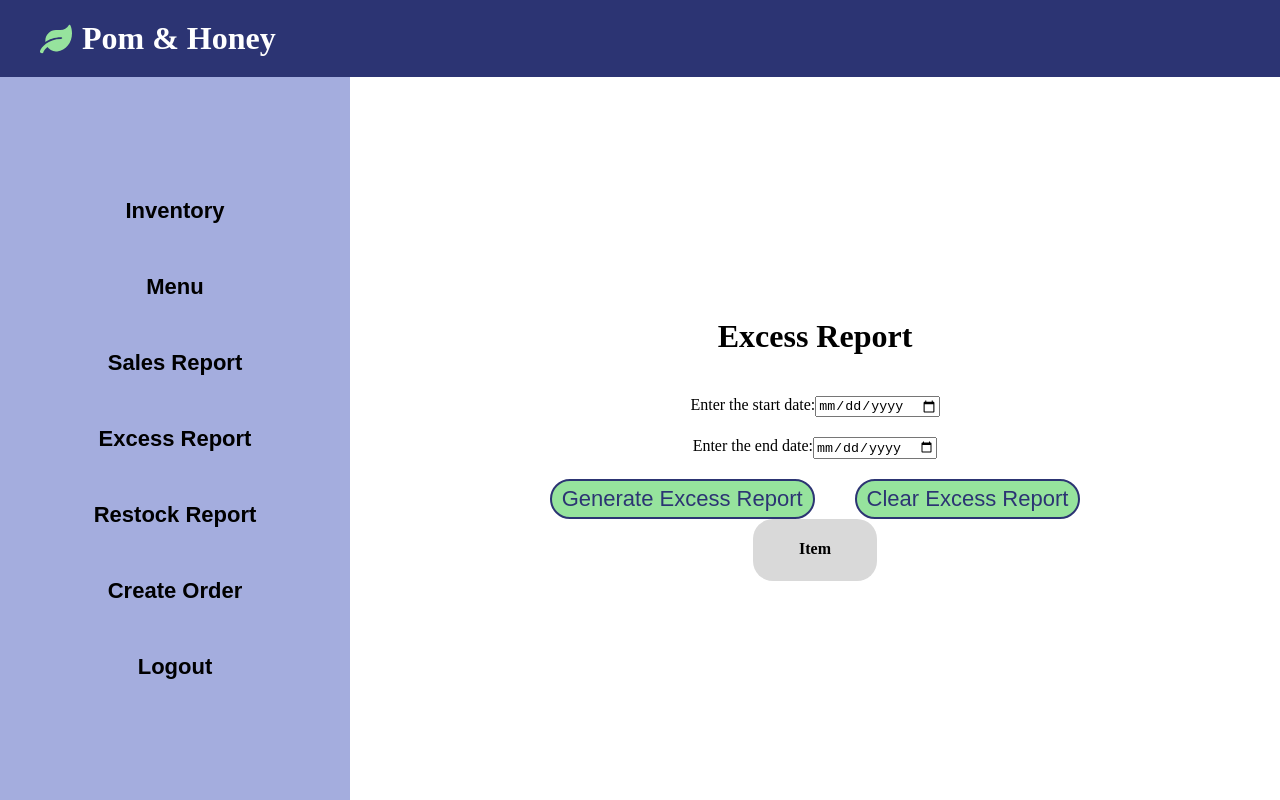
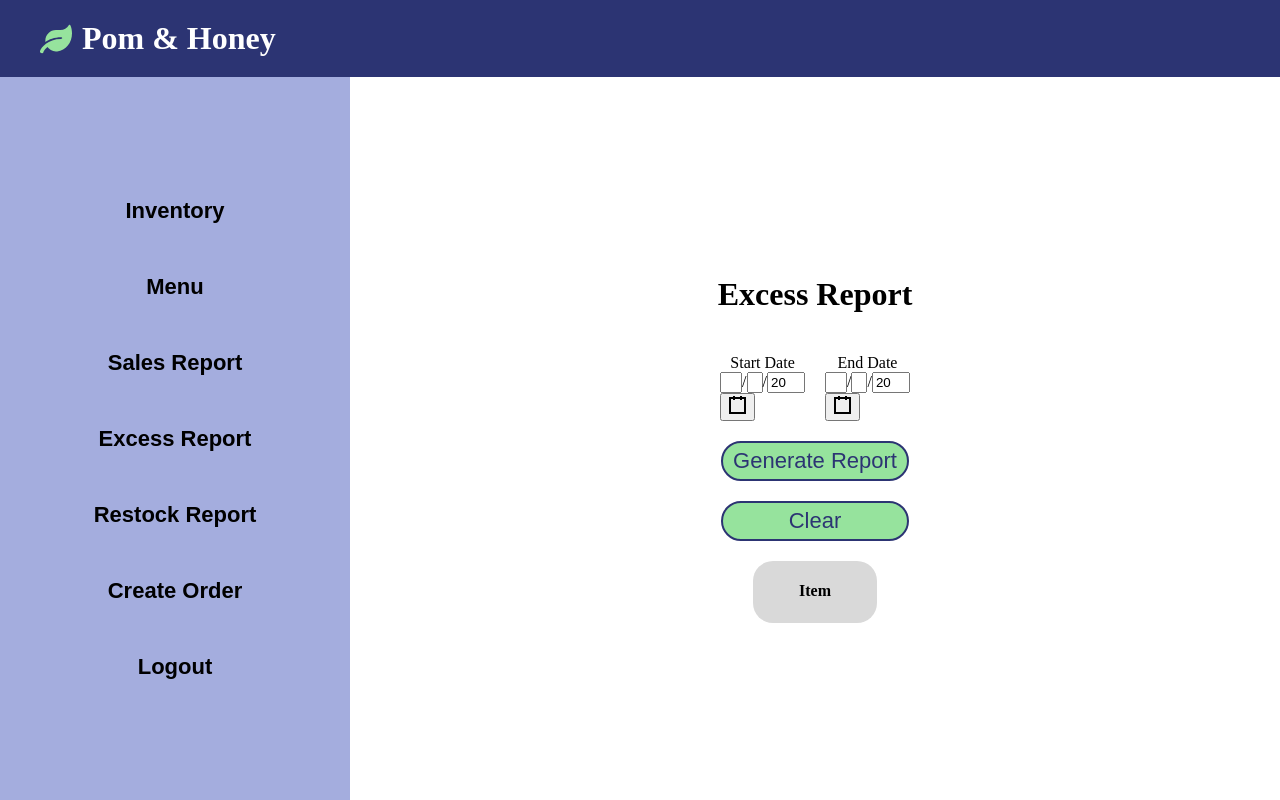
Before and after one commit to ZThygesen/CSCE315_Project3, a React (Create React App) app in the folder front/: page /employee/manager/excess-report in a window 1280 px wide. Built offline with nearby package versions, Linux system fonts and the light colour scheme.

Commit message:
clean up excess and restock reports

```diff
--- a/front/src/pages/manager/ExcessReport.js
+++ b/front/src/pages/manager/ExcessReport.js
@@ -1,63 +1,76 @@
 import { useState } from "react";
+import DatePicker from "react-date-picker";
 import Modal from "../../components/Modal";
 import LoadingSpinner from "../../components/LoadingSpinner";
 
 export default function ExcessReport() {
     const [isLoading, setIsLoading] = useState(false);
-    const [excessItems, setExcessItems] = useState([{}]);
+
+    const [startDate, setStartDate] = useState(new Date());
+    const [endDate, setEndDate] = useState(new Date());
+
+    const [items, setItems] = useState([{}]);
 
     function handleSubmit(e) {
         e.preventDefault();
 
-        const start = document.getElementById("start").value;
-        const end = document.getElementById("end").value;
+        if (startDate > endDate) {
+            alert("Start date cannot be after end date.");
+            return;
+        }
 
-        if(start === '' || end === ''){
-            alert("Please enter all the fields")
-        }
-        else if (start > end) {
-            alert("Invalid Dates")
-        }
-        else {
+        setItems([]);
+
         setIsLoading(true);
-            fetch("/api/excessReport", {
+        fetch("/api/excess-report", {
             method: "POST",
             headers: { "Content-Type": "application/json" },
-                body: JSON.stringify({ start: start, end: end })
+            body: JSON.stringify({ start: startDate, end: endDate })
         })
             .then(res => res.json())
-                .then(excessItems => {
+            .then(items => {
                 setIsLoading(false);
-                    setExcessItems(excessItems.excessItems);
+                setItems(items.items);
             });
-        }
     }
 
     return (
-        <div className="excessReport-container">
+        <div className="excess-report-container">
             <Modal isVisible={isLoading} body={ <LoadingSpinner /> } />
-            <form className="expressReport-form" onSubmit={handleSubmit}>
+            <form className="express-report-form" onSubmit={handleSubmit}>
                 <h1>Excess Report</h1>
+                <div className="excess-report-date-pickers">
                     <div className="excess-report-input">
-                        <label htmlFor="start">Enter the start date:</label>
-                        <input type="date" id="start" name="start" />
+                        <div className="start-date">
+                            Start Date
                         </div>
-
+                        <DatePicker
+                            value={startDate}
+                            onChange={date => setStartDate(date)}
+                            clearIcon={null}
+                        />
+                    </div>
                     <div className="excess-report-input">
-                    <label htmlFor="end">Enter the end date:</label>
-                    <input type="date" id="end" name="end" />
+                        <div className="end-date">
+                            End Date
+                        </div>
+                        <DatePicker
+                            value={endDate}
+                            onChange={date => setEndDate(date)}
+                            clearIcon={null}
+                        />
+                    </div>
                 </div>
 
                 <div className="excess-report-buttons">
-                    <button type = "submit"> Generate Excess Report </button>
-                    <button type = "button" onClick={() => {
-                        console.log(excessItems);
-                        setExcessItems([])
-                    }}> Clear Excess Report </button>
+                    <button type="submit">Generate Report</button>
+                    <button type="button" onClick={() => {
+                        setItems([])
+                    }}>Clear</button>
                 </div>
             </form>
 
-            <table className="excessReport-table">
+            <table className="excess-report-table">
                 <thead>
                     <tr>
                         <th>Item</th>
@@ -65,7 +78,7 @@ export default function ExcessReport() {
                 </thead>
                 <tbody>
                     {
-                        excessItems.map((item, i) => (
+                        items.map((item, i) => (
                             <tr key={i}>
                                 <td>{item.product_name}</td>
                             </tr>
@@ -74,6 +87,5 @@ export default function ExcessReport() {
                 </tbody>
             </table>
         </div>
-
     );
 }
--- a/front/src/pages/manager/Manager.css
+++ b/front/src/pages/manager/Manager.css
@@ -10,7 +10,7 @@
 
 .inventory-container,
 .menu-container,
-.excessReport-container,
+.excess-report-container,
 .sales-report-container,
 .restock-report-container,
 .manager-create-order-container {
@@ -24,19 +24,22 @@
     box-sizing: border-box;
 }
 
-.sales-report-date-pickers {
+.sales-report-date-pickers,
+.excess-report-date-pickers {
     display: flex;
     gap: 20px;
 }
 
-.sales-report-input {
+.sales-report-input,
+.excess-report-input {
     display: flex;
     flex-direction: column;
     align-items: center;
     justify-content: center;
 }
 
-.sales-report-buttons {
+.sales-report-buttons,
+.excess-report-buttons {
     display: flex;
     flex-direction: column;
     gap: 20px;
@@ -45,7 +48,7 @@
 
 .inventory-table,
 .menu-table,
-.excessReport-table,
+.excess-report-table,
 .sales-report-table,
 .restock-report-table,
 .excessReport-table {
@@ -121,7 +124,7 @@
 .add-inventory-form,
 .remove-inventory-form,
 .update-inventory-form,
-.expressReport-form,
+.express-report-form,
 .sales-report-form,
 .add-menu-form,
 .remove-menu-form,
--- a/front/src/pages/manager/RestockReport.js
+++ b/front/src/pages/manager/RestockReport.js
@@ -1,12 +1,8 @@
 import { useEffect, useState } from "react";
-import { useNavigate } from "react-router-dom";
 import Modal from "../../components/Modal";
 import LoadingSpinner from "../../components/LoadingSpinner";
 
 export default function RestockReport() {
-
-    const navigate = useNavigate();
-
     const [isLoading, setIsLoading] = useState(true);
 
     const [inventory, setInventory] = useState([{}]);
@@ -22,7 +18,6 @@ export default function RestockReport() {
                 }, 250);
             });
     }, []);
-
 
     return (
         <div className="restock-report-container">
@@ -54,11 +49,6 @@ export default function RestockReport() {
                             }
                         </tbody>
                     </table>
-                <p></p>
-
-                <div className="restock-report-buttons">
-                    <button type="button" onClick={() => navigate(-1)}>Back</button>
-                </div>
                 </>
             }
         </div>
--- a/front/src/pages/manager/SalesReport.js
+++ b/front/src/pages/manager/SalesReport.js
@@ -1,6 +1,5 @@
 import { useState } from "react";
 import DatePicker from "react-date-picker";
-import "react-datepicker/dist/react-datepicker.css";
 import Modal from "../../components/Modal";
 import LoadingSpinner from "../../components/LoadingSpinner";
 
@@ -16,7 +15,7 @@ export default function SalesReport() {
         e.preventDefault();
 
         if (startDate > endDate) {
-            alert("Invalid Dates");
+            alert("Start date cannot be after end date.");
             return;
         }
 
@@ -26,11 +25,7 @@ export default function SalesReport() {
         fetch("/api/sales-report", {
             method: "POST",
             headers: { "Content-Type": "application/json" },
-            body: JSON.stringify(
-                {
-                    start: startDate,
-                    end: endDate
-                })
+            body: JSON.stringify({ start: startDate, end: endDate })
         })
             .then(res => res.json())
             .then(items => {
@@ -94,6 +89,5 @@ export default function SalesReport() {
                 </tbody>
             </table>
         </div>
-
     );
 }
```
Also changed, not shown: 2 other files (tests, documents, lock files or other folders). Lines whose indentation alone changed are shown as unchanged.
